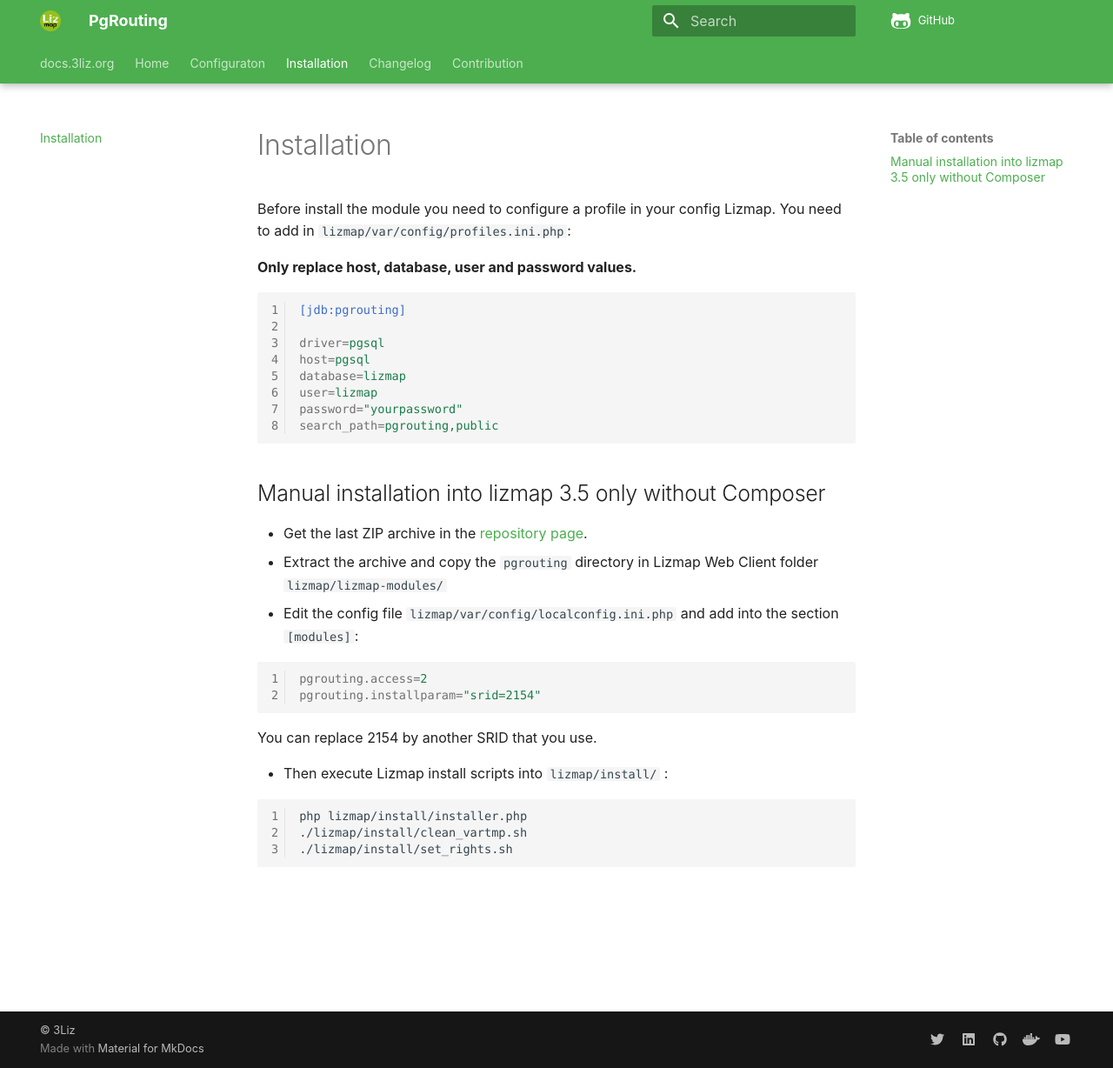
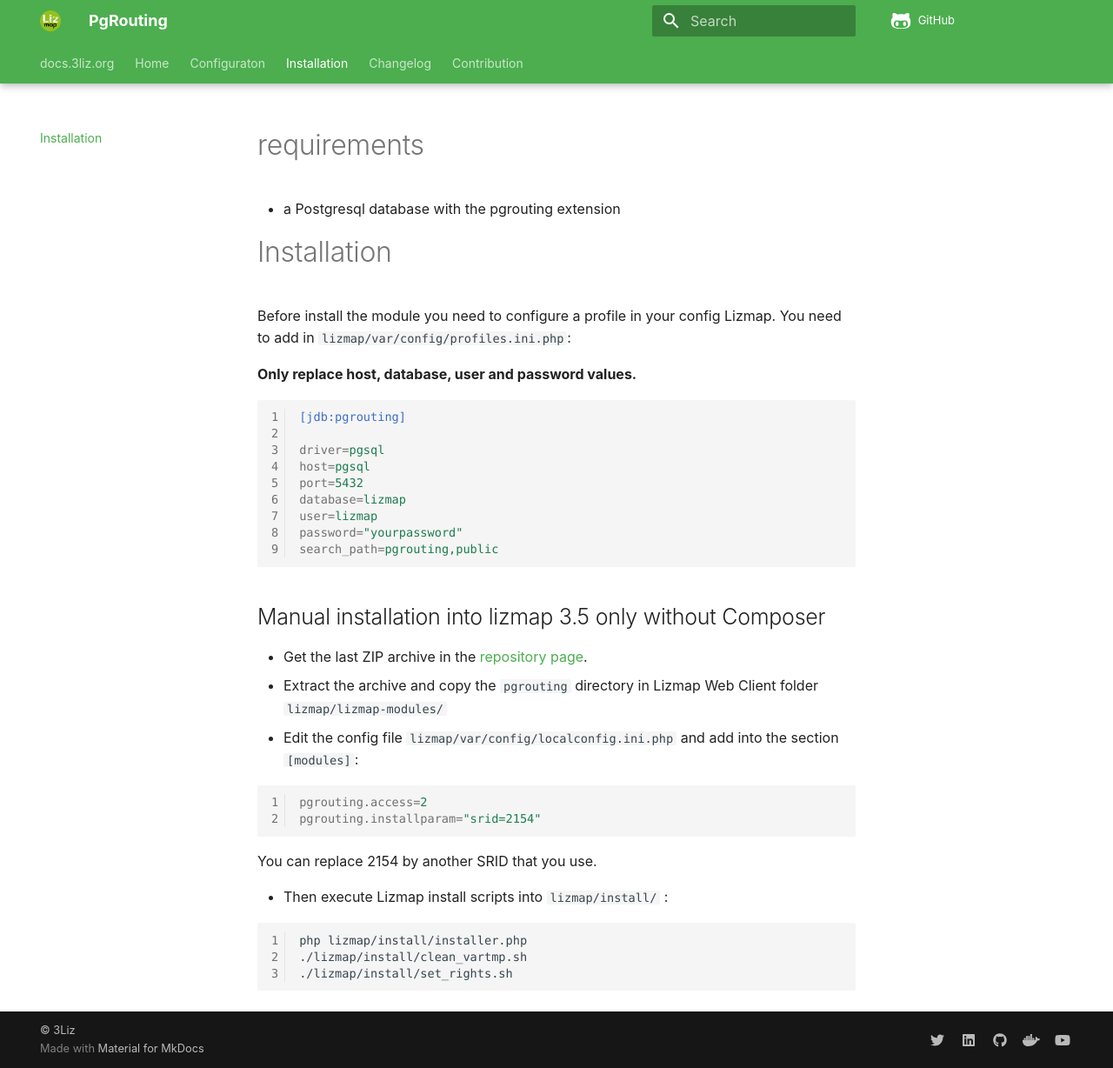
Before and after one commit to 3liz/lizmap-pgrouting-module, an MkDocs documentation site: the page built from docs/installation.md, in a window 1280 px wide and 1228 px high. Shown: the whole window at 87% size. Built offline with MkDocs 1.6.1 and Material for MkDocs 9.7.7, drawn with Linux system fonts in a browser that asks for light colours; nearby versions of some CDN libraries; comment, search, counter and statistics services are not loaded.

Commit message:
Add requirements add sql port to the doc

```diff
--- a/docs/installation.md
+++ b/docs/installation.md
@@ -1,3 +1,7 @@
+# requirements
+
+- a Postgresql database with the pgrouting extension
+
 # Installation
 
 Before install the module you need to configure a profile in your config Lizmap.
@@ -10,6 +14,7 @@
 
 driver=pgsql
 host=pgsql
+port=5432
 database=lizmap
 user=lizmap
 password="yourpassword"
```
